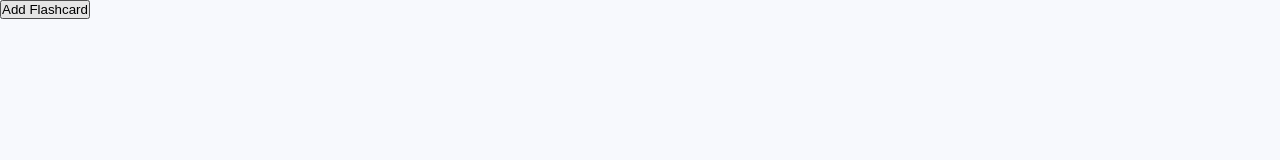
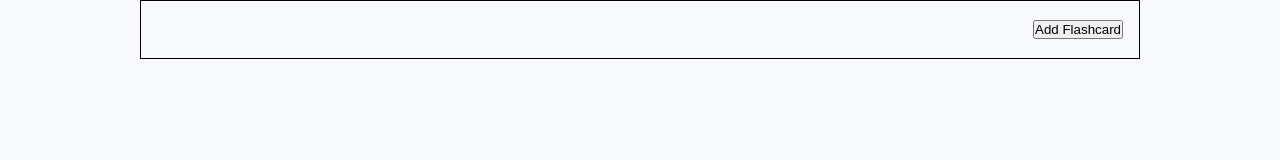
Before and after one commit to Miralem-Ba/Projekt_Quizkarten, a plain HTML site: page src/index.html in a window 1280 px wide. Drawn offline with Linux system fonts and the light colour scheme.

Commit message:
.container and .add-flashcard design and style created

```diff
--- a/src/style.css
+++ b/src/style.css
@@ -4,7 +4,18 @@
     box-sizing: border-box;
     font-family: "Poppings", sans-serif;
 }
-
 body {
     background-color: #f7f9fd;
 }
+.container {
+    width: 90vw;
+    max-width: 62.5em;
+    border: 1px solid black;
+    position: relative;
+    margin: auto;
+}
+.add-flashcard {
+    display: flex;
+    justify-content: flex-end;
+    padding: 1.2em 1em;
+}
```
